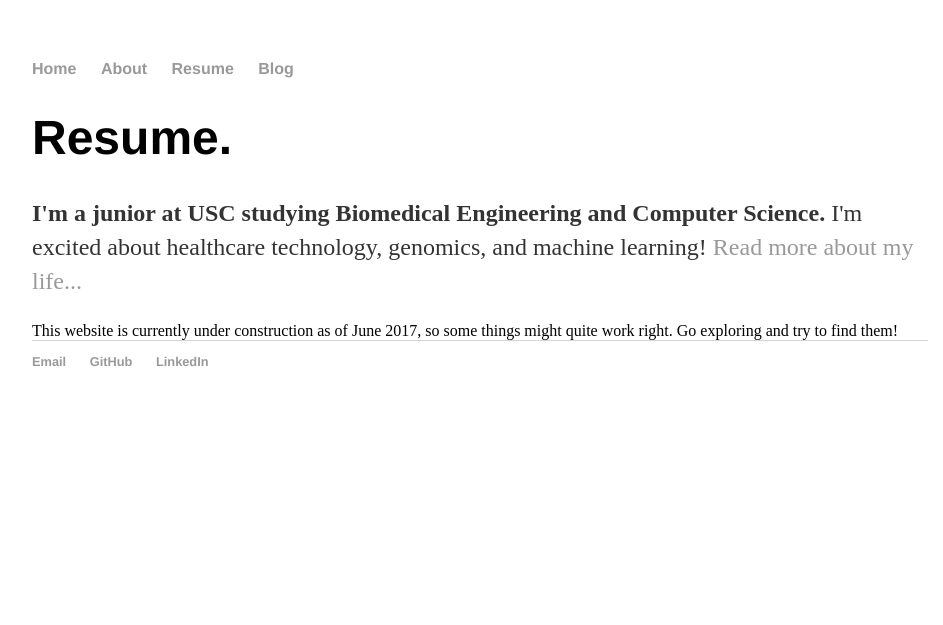
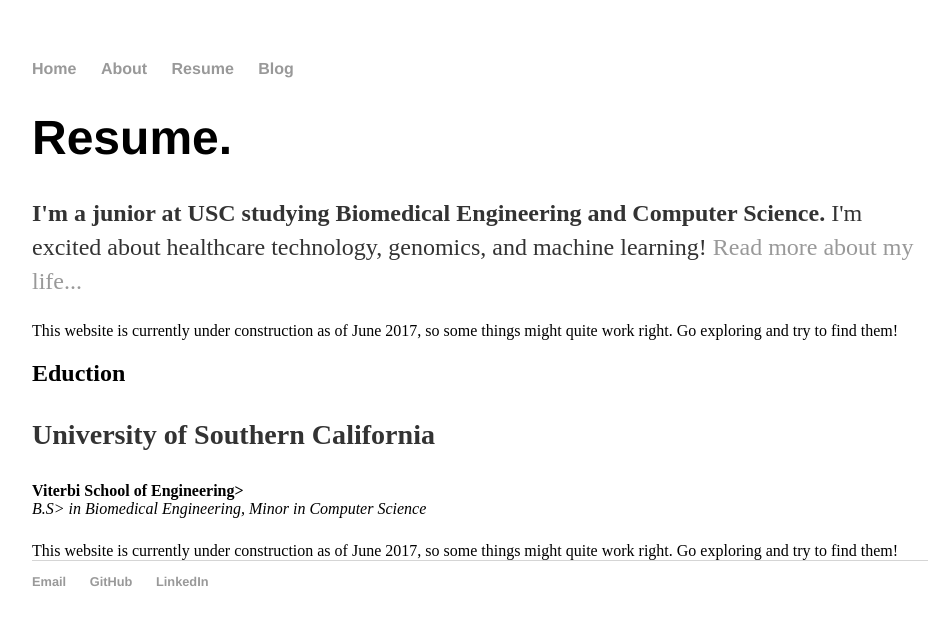
Before and after one commit to arastogi15/arastogi15.github.io, a Jekyll site: the page built from resume/index.html, in a window 1280 px wide. Shown: the top 625 px of the page, without its empty margins (160-1103 px from the left). Built offline with Jekyll 4.4.1, drawn with Linux system fonts in a browser that asks for light colours.

Commit message:
Resume potential changes.

```diff
--- a/resume/index.html
+++ b/resume/index.html
@@ -8,4 +8,12 @@
 	<p><b>I'm a junior at USC studying Biomedical Engineering and Computer Science.</b> I'm excited about healthcare technology, genomics, and machine learning! <a href="/about">Read more about my life...</a></p>
 
 	This website is currently under construction as of June 2017, so some things might quite work right. Go exploring and try to find them!
+
+	<h2>Eduction</h2>
+	<h3><p><b>University of Southern California</b><br></h3>
+	<b>Viterbi School of Engineering></b><br>
+	<i> B.S> in Biomedical Engineering, Minor in Computer Science</i></p>
+
+
+	This website is currently under construction as of June 2017, so some things might quite work right. Go exploring and try to find them!
 </div><!-- /.blurb -->
```
Also changed, not shown: 1 other file.
